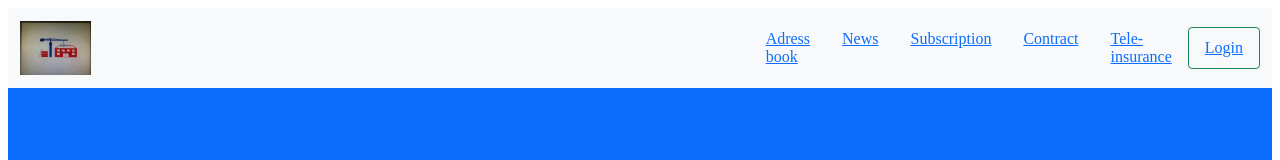
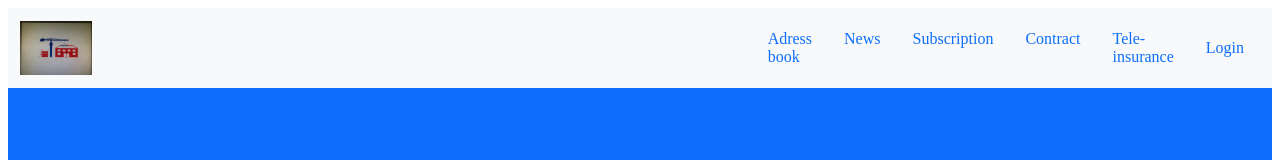
Before and after one commit to Junior-D-Lewis/batiweb, a Vue app in the folder client/: page / in a window 1280 px wide. Shown: the top 160 px of the page. Built offline with nearby package versions, Linux system fonts and the light colour scheme.

Commit message:
update base

```diff
--- a/client/src/App.vue
+++ b/client/src/App.vue
@@ -16,27 +16,15 @@ import { RouterLink, RouterView } from 'vue-router'
     </button>
     <div class="collapse navbar-collapse" id="navbarNavAltMarkup">
       <form class="d-flex">
-            <a href="" class="nav-link">
-                <RouterLink to="/adresse-book">Adress book</RouterLink>
-            </a>
-            <a href="" class="nav-link">
-              <RouterLink to="/news">News</RouterLink>
-            </a>
-            <a href="" class="nav-link">
-              <RouterLink to="/subscription">Subscription</RouterLink>
-            </a>
-            <a href="" class="nav-link">
-              <RouterLink to="/contract">Contract</RouterLink>
-            </a>
-            <a href="" class="nav-link">
-              <RouterLink to="/tele-insurance">Tele-insurance</RouterLink>
-            </a>
+          <RouterLink to="/adresse-book" class="nav-link">Adress book</RouterLink>
+          <RouterLink to="/news" class="nav-link">News</RouterLink>
+          <RouterLink to="/subscription" class="nav-link">Subscription</RouterLink>
+          <RouterLink to="/contract" class="nav-link">Contract</RouterLink>
+          <RouterLink to="/tele-insurance" class="nav-link">Tele-insurance</RouterLink>
         </form>
     </div>
     <form class="d_flex">
-      <button class="nav-link btn btn-outline-success" type="submit">
-          <RouterLink to="/login">Login</RouterLink>
-      </button>
+          <RouterLink to="/login" class="login btn-outline-primary nav-link">Login</RouterLink>
     </form>
   </div>
 </nav>
```
